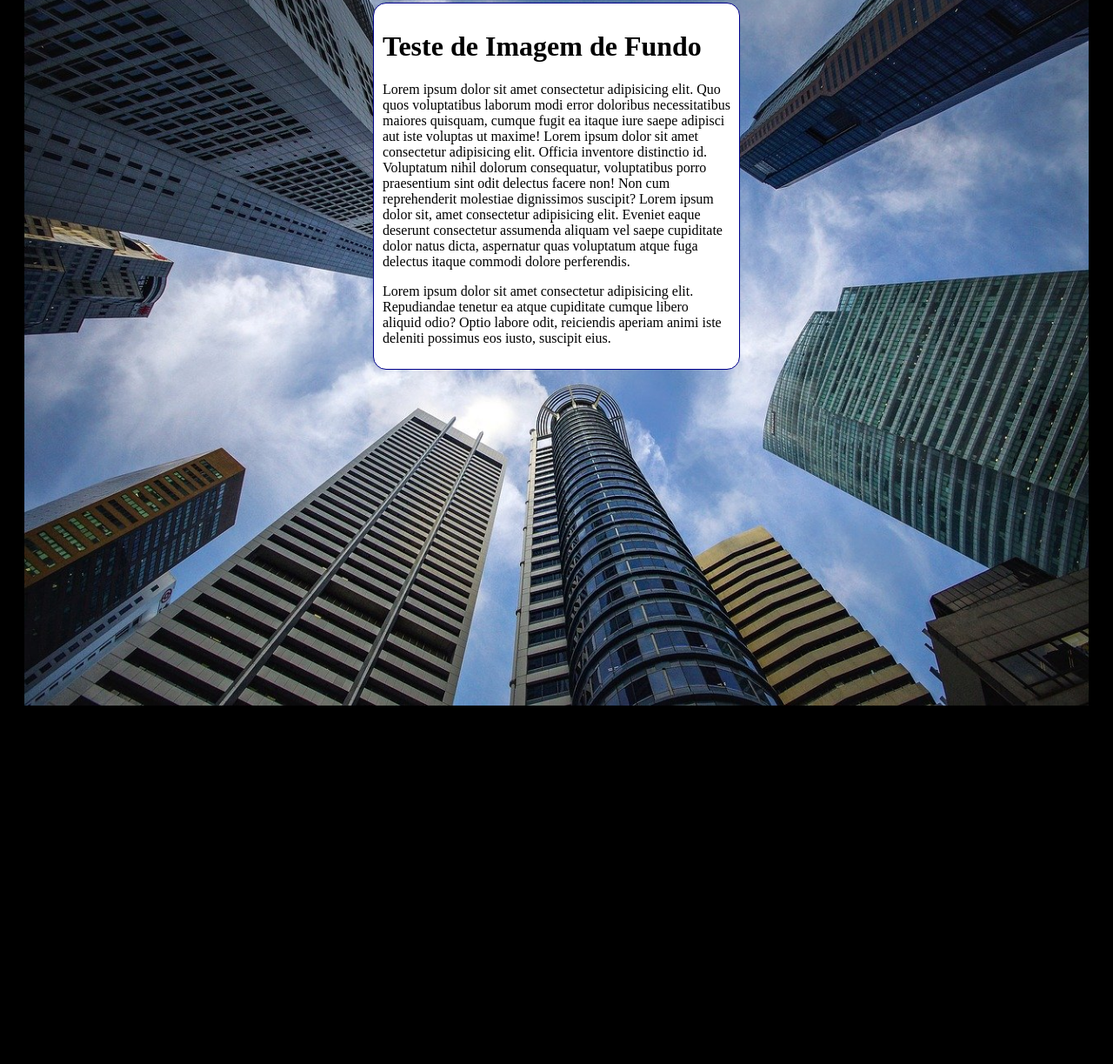
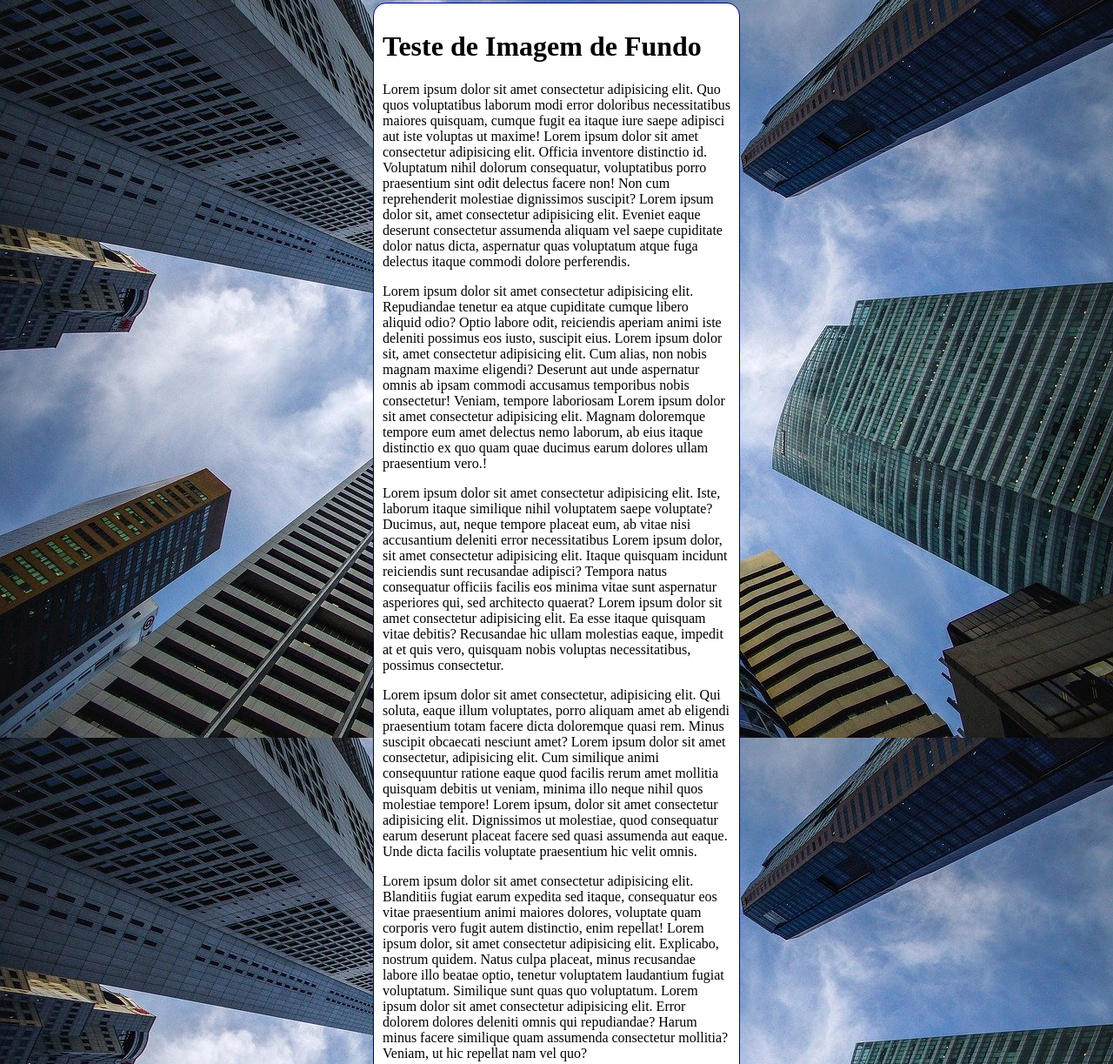
Before and after one commit to SerMfi/html-css, a plain HTML site: page exercicios/ex022/index006.html in a window 1280 px wide. Shown: the part 5-1228 px from the top of the page at 87% size. Before the commit the page ends 816 px from the top, so only its background shows below. Drawn offline with Linux system fonts and the light colour scheme.

Commit message:
Create index007

```diff
--- a/exercicios/ex022/index006.html
+++ b/exercicios/ex022/index006.html
@@ -5,7 +5,7 @@
     <meta charset="UTF-8">
     <meta http-equiv="X-UA-Compatible" content="IE=edge">
     <meta name="viewport" content="width=device-width, initial-scale=1.0">
-    <title>Document</title>
+    <title>Fundo fixo de tela</title>
     <style>
         body {
             height: 100vh;
@@ -13,11 +13,13 @@
             background-image: url(imagens/wallpaper002.jpg);
             background-position: center center;
             background-repeat: no-repeat;
-            background-size: contain
+            background-size: cover;
+            background-attachment: fixed;
         }
+
         main {
             background-color: white;
-            width: 400px;
+            max-width: 400px;
             padding: 10px;
             margin: auto;
             border: 1px solid darkblue;
@@ -36,7 +38,30 @@
             molestiae dignissimos suscipit? Lorem ipsum dolor sit, amet consectetur adipisicing elit. Eveniet eaque
             deserunt consectetur assumenda aliquam vel saepe cupiditate dolor natus dicta, aspernatur quas voluptatum
             atque fuga delectus itaque commodi dolore perferendis.</p>
-            <p>Lorem ipsum dolor sit amet consectetur adipisicing elit. Repudiandae tenetur ea atque cupiditate cumque libero aliquid odio? Optio labore odit, reiciendis aperiam animi iste deleniti possimus eos iusto, suscipit eius.</p>
+        <p>Lorem ipsum dolor sit amet consectetur adipisicing elit. Repudiandae tenetur ea atque cupiditate cumque
+            libero aliquid odio? Optio labore odit, reiciendis aperiam animi iste deleniti possimus eos iusto, suscipit
+            eius. Lorem ipsum dolor sit, amet consectetur adipisicing elit. Cum alias, non nobis magnam maxime eligendi?
+            Deserunt aut unde aspernatur omnis ab ipsam commodi accusamus temporibus nobis consectetur! Veniam, tempore
+            laboriosam Lorem ipsum dolor sit amet consectetur adipisicing elit. Magnam doloremque tempore eum amet
+            delectus nemo laborum, ab eius itaque distinctio ex quo quam quae ducimus earum dolores ullam praesentium
+            vero.!</p>
+        <p>Lorem ipsum dolor sit amet consectetur adipisicing elit. Iste, laborum itaque similique nihil voluptatem
+            saepe voluptate? Ducimus, aut, neque tempore placeat eum, ab vitae nisi accusantium deleniti error
+            necessitatibus Lorem ipsum dolor, sit amet consectetur adipisicing elit. Itaque quisquam incidunt reiciendis
+            sunt recusandae adipisci? Tempora natus consequatur officiis facilis eos minima vitae sunt aspernatur
+            asperiores qui, sed architecto quaerat? Lorem ipsum dolor sit amet consectetur adipisicing elit. Ea esse
+            itaque quisquam vitae debitis? Recusandae hic ullam molestias eaque, impedit at et quis vero, quisquam nobis
+            voluptas necessitatibus, possimus consectetur.</p>
+        <p> Lorem ipsum dolor sit amet consectetur, adipisicing elit. Qui soluta, eaque illum voluptates, porro aliquam
+            amet ab eligendi praesentium totam facere dicta doloremque quasi rem. Minus suscipit obcaecati nesciunt
+            amet? Lorem ipsum dolor sit amet consectetur, adipisicing elit. Cum similique animi consequuntur ratione
+            eaque quod facilis rerum amet mollitia quisquam debitis ut veniam, minima illo neque nihil quos molestiae
+            tempore! Lorem ipsum, dolor sit amet consectetur adipisicing elit. Dignissimos ut molestiae, quod
+            consequatur earum deserunt placeat facere sed quasi assumenda aut eaque. Unde dicta facilis voluptate
+            praesentium hic velit omnis.</p>
+            <p>Lorem ipsum dolor sit amet consectetur adipisicing elit. Blanditiis fugiat earum expedita sed itaque, consequatur eos vitae praesentium animi maiores dolores, voluptate quam corporis vero fugit autem distinctio, enim repellat! Lorem ipsum dolor, sit amet consectetur adipisicing elit. Explicabo, nostrum quidem. Natus culpa placeat, minus recusandae labore illo beatae optio, tenetur voluptatem laudantium fugiat voluptatum. Similique sunt quas quo voluptatum. Lorem ipsum dolor sit amet consectetur adipisicing elit. Error dolorem dolores deleniti omnis qui repudiandae? Harum minus facere similique quam assumenda consectetur mollitia? Veniam, ut hic repellat nam vel quo?</p>
+            <p>Lorem ipsum dolor sit amet consectetur adipisicing elit. Exercitationem assumenda rerum dicta qui modi, optio saepe maxime aspernatur vitae dolor neque, deleniti dignissimos! Iusto tempore mollitia voluptatibus quibusdam temporibus perferendis? Lorem ipsum dolor sit, amet consectetur adipisicing elit. Ea commodi velit vero cupiditate dolore, sint quaerat veniam neque ut a assumenda labore ipsum, similique corporis molestiae nihil nulla vitae quos. Lorem ipsum dolor sit, amet consectetur adipisicing elit. Eaque necessitatibus numquam culpa amet architecto, sint delectus animi molestias nam, accusantium dolores eius doloremque unde iure! Obcaecati eum beatae perspiciatis placeat.</p>
+
     </main>
 </body>
 
```
Also changed, not shown: exercicios/ex022/index007.html (added, +44 -0 lines), exercicios/ex022/imagens/target001.png (added).
